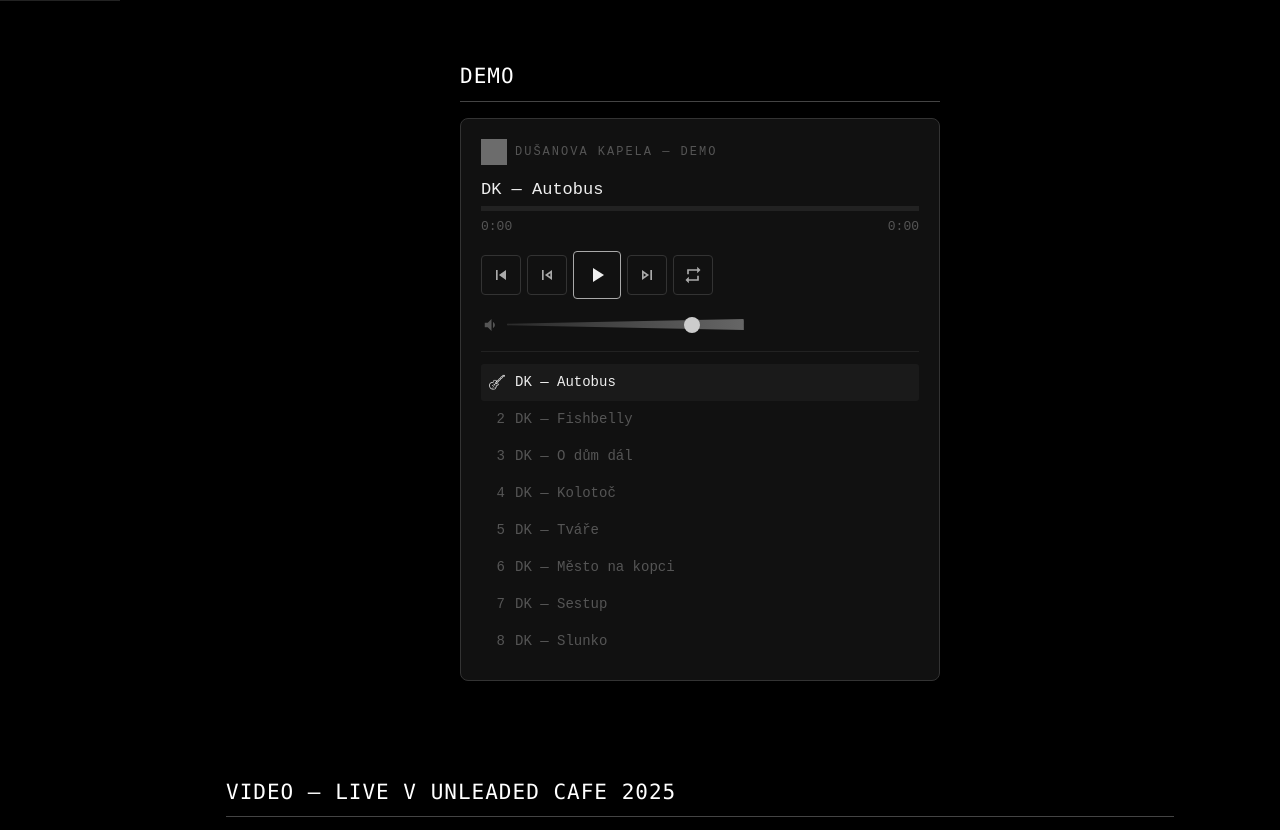
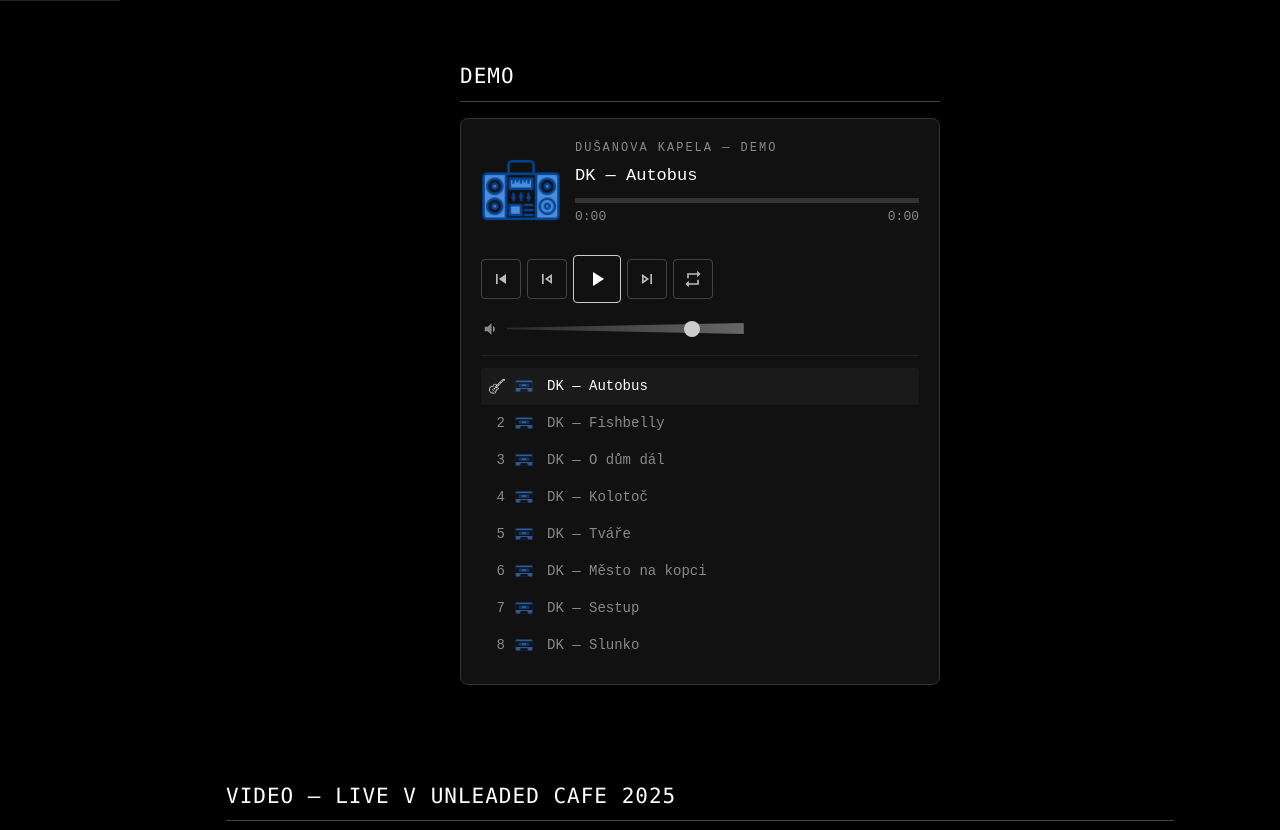
Before and after one commit to TheVecala/DK, a PHP site: page / in a window 1280 px wide. Shown: the part 799-1629 px from the top of the page. Run offline with PHP 8.4, Linux system fonts and the light colour scheme; grey boxes are pictures that could not be loaded.

Commit message:
Update player styles, playlist icons and enhance contact form design

```diff
--- a/index.php
+++ b/index.php
@@ -36,26 +36,26 @@ body, h1, h2, h3, h4, h5, h6 { font-family: "Lucida Console", "Courier New", mon
 
 /* ===== AUDIO PŘEHRÁVAČ ===== */
 .pw { background:#111; border:1px solid #333; border-radius:8px; padding:20px; font-family:"Courier New",monospace; box-sizing:border-box; max-width:480px; }
-.pw-label { font-size:12px; color:#555; letter-spacing:2px; text-transform:uppercase; margin-bottom:12px; }
-.pw-title { font-size:17px; color:#eee; margin-bottom:4px; white-space:nowrap; overflow:hidden; text-overflow:ellipsis; }
-.pw-subtitle { font-size:13px; color:#555; margin-bottom:14px; }
-.pw-progress-wrap { position:relative; height:5px; background:#222; cursor:pointer; margin-bottom:6px; }
-.pw-progress-fill { height:100%; background:#eee; width:0%; pointer-events:none; }
-.pw-times { display:flex; justify-content:space-between; font-size:13px; color:#555; margin-bottom:14px; }
+.pw-label { font-size:12px; color:#888; letter-spacing:2px; text-transform:uppercase; margin-bottom:12px; }
+.pw-title { font-size:17px; color:#fff; margin-bottom:4px; white-space:nowrap; overflow:hidden; text-overflow:ellipsis; }
+.pw-subtitle { font-size:13px; color:#888; margin-bottom:14px; }
+.pw-progress-wrap { position:relative; height:5px; background:#333; cursor:pointer; margin-bottom:6px; }
+.pw-progress-fill { height:100%; background:#ddd; width:0%; pointer-events:none; }
+.pw-times { display:flex; justify-content:space-between; font-size:13px; color:#888; margin-bottom:14px; }
 .pw-controls-row { display:flex; align-items:center; gap:10px; margin-bottom:16px; }
 .pw-controls { display:flex; align-items:center; justify-content:center; gap:6px; flex-shrink:0; }
-.pw-btn { background:transparent; border:1px solid #333; color:#aaa; border-radius:4px; width:40px; height:40px; cursor:pointer; display:flex; align-items:center; justify-content:center; padding:0; transition:background .15s,border-color .15s; }
-.pw-btn:hover { background:#222; border-color:#aaa; color:#eee; }
-.pw-btn.pw-play { width:48px; height:48px; border-color:#aaa; color:#eee; }
-.pw-btn.pw-active { background:#222; border-color:#eee; color:#eee; }
+.pw-btn { background:transparent; border:1px solid #444; color:#bbb; border-radius:4px; width:40px; height:40px; cursor:pointer; display:flex; align-items:center; justify-content:center; padding:0; transition:background .15s,border-color .15s; }
+.pw-btn:hover { background:#222; border-color:#bbb; color:#fff; }
+.pw-btn.pw-play { width:48px; height:48px; border-color:#ccc; color:#fff; }
+.pw-btn.pw-active { background:#222; border-color:#fff; color:#fff; }
 .pw-btn svg { width:20px; height:20px; fill:currentColor; flex-shrink:0; }
 .pw-btn.pw-play svg { width:24px; height:24px; }
 .pw-volume { display:flex; align-items:center; gap:8px; flex:1; min-width:0; }
 .pw-vol-icon { display:flex; flex-shrink:0; }
-.pw-vol-icon svg { width:18px; height:18px; fill:#555; }
-.pw-vol-slider { flex:1; min-width:0; -webkit-appearance:none; appearance:none; height:4px; background:#222; outline:none; cursor:pointer; }
-.pw-vol-slider::-webkit-slider-thumb { -webkit-appearance:none; width:14px; height:14px; border-radius:50%; background:#aaa; cursor:pointer; }
-.pw-vol-slider::-moz-range-thumb { width:14px; height:14px; border-radius:50%; background:#aaa; cursor:pointer; border:none; }
+.pw-vol-icon svg { width:18px; height:18px; fill:#888; }
+.pw-vol-slider { flex:1; min-width:0; -webkit-appearance:none; appearance:none; height:4px; background:#333; outline:none; cursor:pointer; }
+.pw-vol-slider::-webkit-slider-thumb { -webkit-appearance:none; width:14px; height:14px; border-radius:50%; background:#bbb; cursor:pointer; }
+.pw-vol-slider::-moz-range-thumb { width:14px; height:14px; border-radius:50%; background:#bbb; cursor:pointer; border:none; }
 
 /* Hlasitost pod tlačítky — přehrávač 1 */
 .pw-volume-below { display:flex; align-items:center; gap:8px; width:60%; margin-bottom:16px; }
@@ -82,9 +82,9 @@ body, h1, h2, h3, h4, h5, h6 { font-family: "Lucida Console", "Courier New", mon
   .pw-playlist::-webkit-scrollbar-track { background:#111; }
   .pw-playlist::-webkit-scrollbar-thumb { background:#333; border-radius:2px; }
 }
-.pw-playlist li { display:flex; align-items:center; gap:10px; padding:8px 6px; cursor:pointer; border-radius:3px; font-size:14px; color:#555; transition:background .1s; }
-.pw-playlist li:hover { background:#1a1a1a; color:#eee; }
-.pw-playlist li.pw-active-track { color:#eee; background:#1a1a1a; }
+.pw-playlist li { display:flex; align-items:center; gap:10px; padding:8px 6px; cursor:pointer; border-radius:3px; font-size:14px; color:#888; transition:background .1s; }
+.pw-playlist li:hover { background:#1a1a1a; color:#fff; }
+.pw-playlist li.pw-active-track { color:#fff; background:#1a1a1a; }
 .pw-playlist li .pw-num { min-width:18px; text-align:right; flex-shrink:0; }
 .pw-playlist li .pw-dur { margin-left:auto; flex-shrink:0; }
 </style>
@@ -133,16 +133,18 @@ body, h1, h2, h3, h4, h5, h6 { font-family: "Lucida Console", "Courier New", mon
 
     <!-- Přehrávač 1: Demo playlist -->
     <div class="pw">
-      <div class="pw-label" style="display:flex; align-items:center; gap:8px;">
-        <img src="icons8-radio-64_2.png" alt="" style="width:26px; height:26px; opacity:0.65;">
-        <span>Dušanova kapela — demo</span>
+      <!-- Záhlaví: velká ikona vlevo, nápis + progress vpravo -->
+      <div style="display:flex; align-items:center; gap:14px; margin-bottom:14px;">
+        <img src="icons8-radio-64_2.png" alt="" style="width:80px; height:80px; flex-shrink:0; opacity:0.85;">
+        <div style="flex:1; min-width:0;">
+          <div class="pw-label" style="margin-bottom:6px;">Dušanova kapela — demo</div>
+          <div class="pw-title" id="p1-title">DK — Autobus</div>
+          <div class="pw-progress-wrap" id="p1-progwrap" style="margin-top:10px; margin-bottom:4px;">
+            <div class="pw-progress-fill" id="p1-prog"></div>
+          </div>
+          <div class="pw-times"><span id="p1-cur">0:00</span><span id="p1-dur">0:00</span></div>
+        </div>
       </div>
-      <div class="pw-title" id="p1-title">DK — Autobus</div>
-      <!--<div class="pw-subtitle">Demo nahrávka</div>-->
-      <div class="pw-progress-wrap" id="p1-progwrap">
-        <div class="pw-progress-fill" id="p1-prog"></div>
-      </div>
-      <div class="pw-times"><span id="p1-cur">0:00</span><span id="p1-dur">0:00</span></div>
       <div class="pw-controls-row">
         <div class="pw-controls">
           <button class="pw-btn" id="p1-restart" title="Začátek skladby">
@@ -171,14 +173,14 @@ body, h1, h2, h3, h4, h5, h6 { font-family: "Lucida Console", "Courier New", mon
       </div>
       <hr class="pw-divider">
       <ul class="pw-playlist" id="p1-list">
-        <li data-src="/data/mp3_mix1/mix_bus_14_4.mp3"       class="pw-active-track"><span class="pw-num"><img src="icons8-rock-music-50.png" alt="▶" style="width:16px;height:16px;vertical-align:middle;filter:invert(1);"></span><span>DK — Autobus</span><span class="pw-dur"></span></li>
-        <li data-src="/data/mp3_mix1/mix_fish_30.mp3"        ><span class="pw-num">2</span><span>DK — Fishbelly</span><span class="pw-dur"></span></li>
-        <li data-src="/data/mp3_mix1/mix_dum_18_1.mp3"       ><span class="pw-num">3</span><span>DK — O dům dál</span><span class="pw-dur"></span></li>
-        <li data-src="/data/mp3_mix1/mix_kolotoc_16.mp3"     ><span class="pw-num">4</span><span>DK — Kolotoč</span><span class="pw-dur"></span></li>
-        <li data-src="/data/mp3_mix1/mix_tvare_12.mp3"       ><span class="pw-num">5</span><span>DK — Tváře</span><span class="pw-dur"></span></li>
-        <li data-src="/data/mp3_mix1/mix_mesto_14_2.mp3"     ><span class="pw-num">6</span><span>DK — Město na kopci</span><span class="pw-dur"></span></li>
-        <li data-src="/data/mp3_mix1/mix_sestup_7_4.mp3"     ><span class="pw-num">7</span><span>DK — Sestup</span><span class="pw-dur"></span></li>
-        <li data-src="/data/mp3_mix1/DK_S85_T927_slunko.mp3" ><span class="pw-num">8</span><span>DK — Slunko</span><span class="pw-dur"></span></li>
+        <li data-src="/data/mp3_mix1/mix_bus_14_4.mp3"       class="pw-active-track"><span class="pw-num"><img src="icons8-rock-music-50.png" alt="▶" style="width:16px;height:16px;vertical-align:middle;filter:invert(1);"></span><img src="icons8-cassette-64.png" style="width:18px;height:18px;vertical-align:middle;opacity:0.5;margin-right:4px;"><span>DK — Autobus</span><span class="pw-dur"></span></li>
+        <li data-src="/data/mp3_mix1/mix_fish_30.mp3"        ><span class="pw-num">2</span><img src="icons8-cassette-64.png" style="width:18px;height:18px;vertical-align:middle;opacity:0.5;margin-right:4px;"><span>DK — Fishbelly</span><span class="pw-dur"></span></li>
+        <li data-src="/data/mp3_mix1/mix_dum_18_1.mp3"       ><span class="pw-num">3</span><img src="icons8-cassette-64.png" style="width:18px;height:18px;vertical-align:middle;opacity:0.5;margin-right:4px;"><span>DK — O dům dál</span><span class="pw-dur"></span></li>
+        <li data-src="/data/mp3_mix1/mix_kolotoc_16.mp3"     ><span class="pw-num">4</span><img src="icons8-cassette-64.png" style="width:18px;height:18px;vertical-align:middle;opacity:0.5;margin-right:4px;"><span>DK — Kolotoč</span><span class="pw-dur"></span></li>
+        <li data-src="/data/mp3_mix1/mix_tvare_12.mp3"       ><span class="pw-num">5</span><img src="icons8-cassette-64.png" style="width:18px;height:18px;vertical-align:middle;opacity:0.5;margin-right:4px;"><span>DK — Tváře</span><span class="pw-dur"></span></li>
+        <li data-src="/data/mp3_mix1/mix_mesto_14_2.mp3"     ><span class="pw-num">6</span><img src="icons8-cassette-64.png" style="width:18px;height:18px;vertical-align:middle;opacity:0.5;margin-right:4px;"><span>DK — Město na kopci</span><span class="pw-dur"></span></li>
+        <li data-src="/data/mp3_mix1/mix_sestup_7_4.mp3"     ><span class="pw-num">7</span><img src="icons8-cassette-64.png" style="width:18px;height:18px;vertical-align:middle;opacity:0.5;margin-right:4px;"><span>DK — Sestup</span><span class="pw-dur"></span></li>
+        <li data-src="/data/mp3_mix1/DK_S85_T927_slunko.mp3" ><span class="pw-num">8</span><img src="icons8-cassette-64.png" style="width:18px;height:18px;vertical-align:middle;opacity:0.5;margin-right:4px;"><span>DK — Slunko</span><span class="pw-dur"></span></li>
       </ul>
     </div>
 
@@ -273,13 +275,16 @@ body, h1, h2, h3, h4, h5, h6 { font-family: "Lucida Console", "Courier New", mon
         <label>Nevyplňujte toto pole:</label>
         <input type="text" name="robot_check" value="">
       </div>
-      <p><textarea class="w3-input w3-padding-16" placeholder="Zpráva pro kapelu..." required name="Message" rows="5"></textarea></p>
-      <p><input class="w3-input w3-padding-16" type="text" placeholder="Jméno" required name="Name"></p>
+      <p><textarea name="Message" required rows="5" placeholder="Zpráva pro kapelu..."
+        style="width:100%; background:#1a1a1a; color:#ccc; border:1px solid #333; border-radius:6px; padding:12px; font-family:'Courier New',monospace; font-size:13px; resize:vertical; box-sizing:border-box;"></textarea></p>
+      <p><input type="text" name="Name" required placeholder="Jméno"
+        style="width:100%; background:#1a1a1a; color:#ccc; border:1px solid #333; border-radius:6px; padding:12px; font-family:'Courier New',monospace; font-size:13px; box-sizing:border-box;"></p>
       <p>
-        <button class="w3-button w3-light-grey w3-padding-large" type="submit">
-          <svg xmlns="http://www.w3.org/2000/svg" width="16" height="16" viewBox="0 0 24 24" fill="currentColor" style="vertical-align:middle; margin-right:6px;" aria-hidden="true">
-            <path d="M2.01 21L23 12 2.01 3 2 10l15 2-15 2z"/>
-          </svg>
+        <button type="submit"
+          style="background:transparent; color:#bbb; border:1px solid #444; border-radius:6px; padding:8px 18px; font-family:'Courier New',monospace; font-size:13px; letter-spacing:1px; cursor:pointer; display:inline-flex; align-items:center; gap:8px; transition:background .15s,border-color .15s,color .15s;"
+          onmouseover="this.style.background='#222';this.style.borderColor='#bbb';this.style.color='#fff';"
+          onmouseout="this.style.background='transparent';this.style.borderColor='#444';this.style.color='#bbb';">
+          <svg xmlns="http://www.w3.org/2000/svg" width="14" height="14" viewBox="0 0 24 24" fill="currentColor" aria-hidden="true"><path d="M2.01 21L23 12 2.01 3 2 10l15 2-15 2z"/></svg>
           ODESLAT
         </button>
       </p>
@@ -299,7 +304,7 @@ function fmtTime(s) {
   const audio   = new Audio();
   const items   = Array.from(document.querySelectorAll('#p1-list li'));
   const srcs    = items.map(li => li.dataset.src);
-  const names   = items.map(li => li.querySelector('span:nth-child(2)').textContent);
+  const names   = items.map(li => li.querySelector('span:nth-child(3)').textContent);
   let current   = 0;
   let repeat    = false;
 
```
Also changed, not shown: icons8-cassette-64.png (added), icons8-radio-64_2.png (added).
